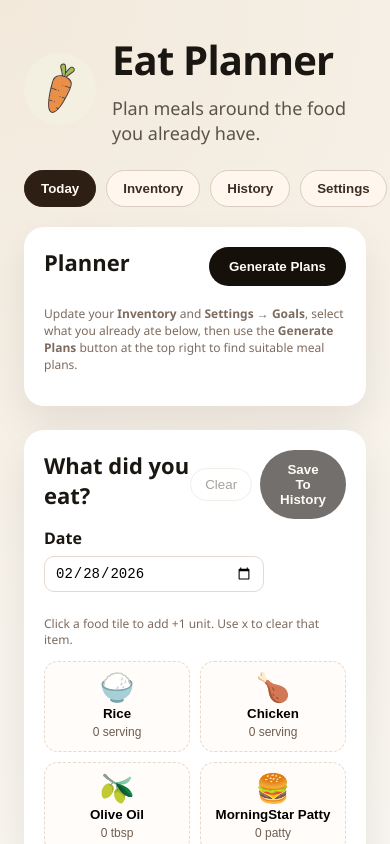
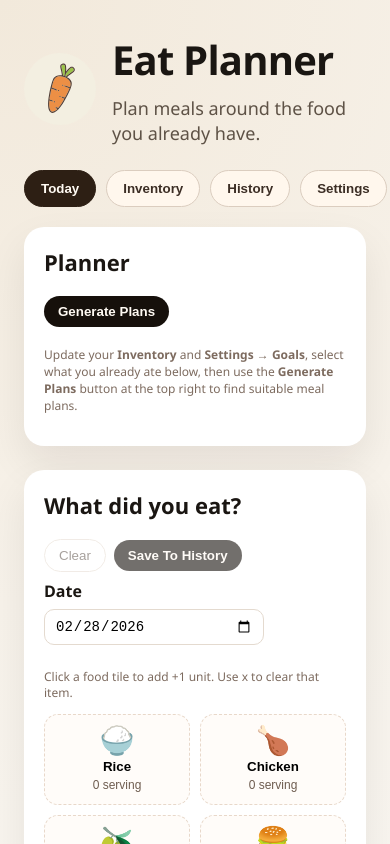
Before and after one commit to quark-zju/EatPlanner, a React (Vite) app: page / in a window 390 px wide. Shown: the top 844 px of the page. Built offline with nearby package versions, Linux system fonts and the light colour scheme; the HTML template or start-up script is replaced by a standard one.

Commit message:
CSS tweaks
Agent-Model: gpt-5.2-codex

```diff
--- a/src/App.css
+++ b/src/App.css
@@ -112,7 +112,7 @@
 .primary {
   border: none;
   border-radius: 999px;
-  padding: 12px 20px;
+  padding: 8px 14px;
   background: #16100b;
   color: #fffaf3;
   font-weight: 600;
@@ -152,6 +152,7 @@
   align-items: center;
   justify-content: space-between;
   margin-bottom: 8px;
+  gap: 10px;
 }
 
 .storage-actions {
@@ -185,6 +186,23 @@
   display: flex;
   align-items: center;
   gap: 8px;
+}
+
+.card__header .inline-actions button,
+.card__header .storage-actions button {
+  white-space: nowrap;
+}
+
+@media (max-width: 640px) {
+  .card__header {
+    flex-direction: column;
+    align-items: flex-start;
+  }
+
+  .card__header .inline-actions,
+  .card__header .storage-actions {
+    width: 100%;
+  }
 }
 
 .inline-actions select {
```
